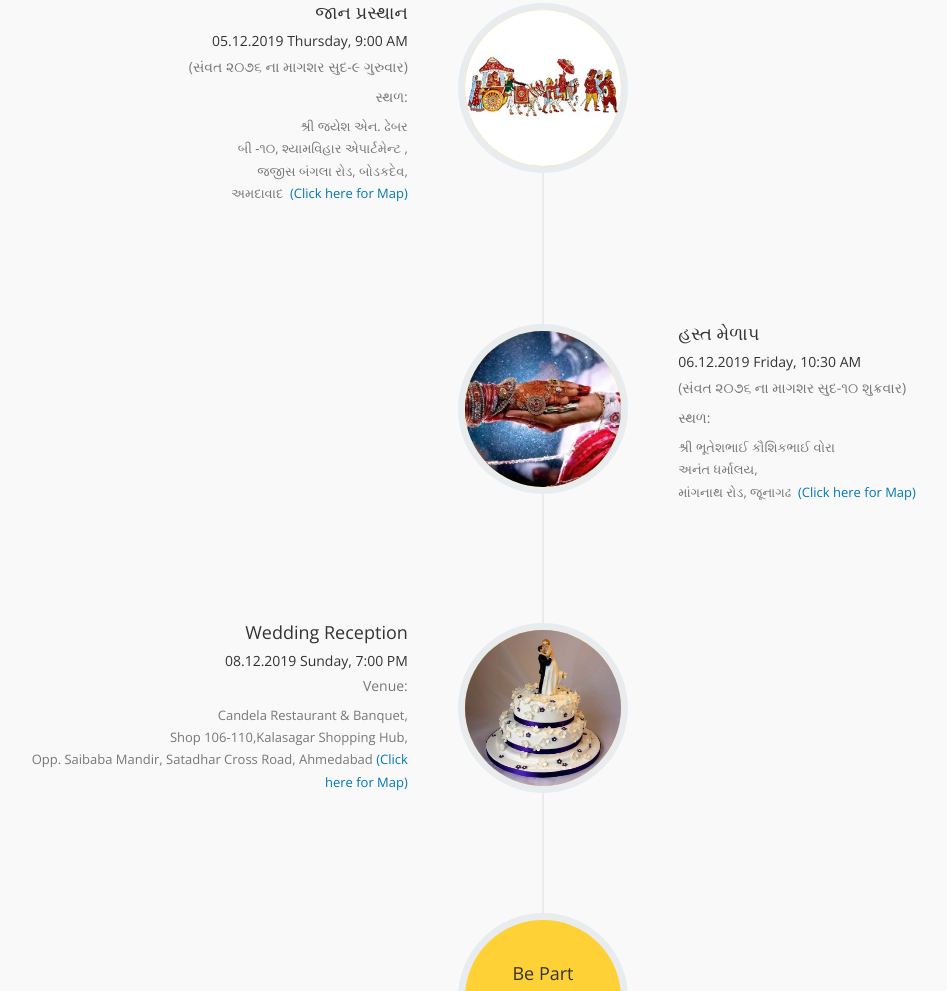
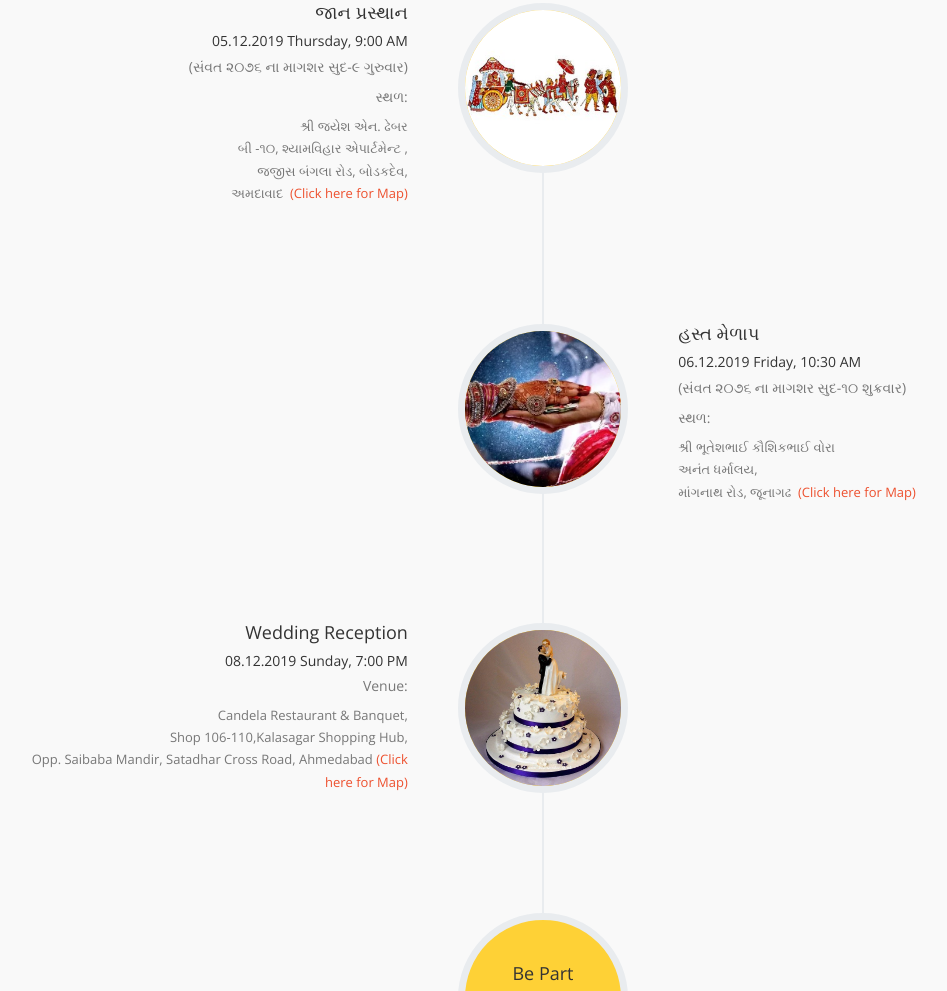
Before and after one commit to njos03/njos03.github.io, a plain HTML site: page index.html in a window 1280 px wide. Shown: the part 3663-4654 px from the top of the page, without its empty margins (97-1044 px from the left). Drawn offline with nearby package versions, Linux system fonts and the light colour scheme; a script that the page names is missing.

Commit message:
Update style.css

```diff
--- a/css/style.css
+++ b/css/style.css
@@ -1183,6 +1183,13 @@ a.scrollup:hover{
   margin-bottom: 0;
 }
 
+.timeline a {
+  color: #ED502E;
+}
+.timeline a:visited {
+  color: #ED502E;
+}
+
 @media (min-width: 768px) {
   .timeline:before {
     left: 50%;
@@ -1241,12 +1248,6 @@ a.scrollup:hover{
   .timeline > li {
     min-height: 170px;
   }
-  .timeline a {
-    color: #0077b5;
-  }
-  .timeline a:visited {
-    color: #ED502E;
-  }
   .timeline > li .timeline-panel {
     padding: 0 20px 20px 100px;
   }
```
